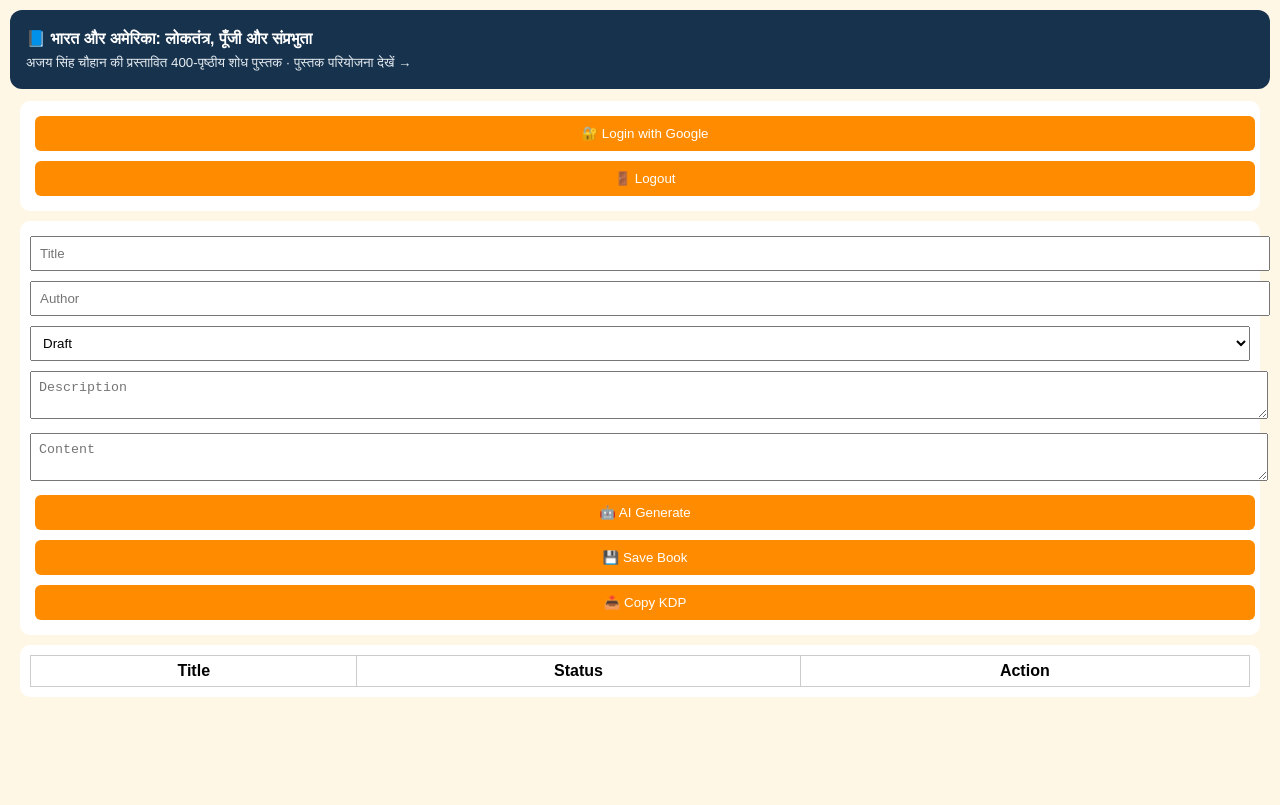
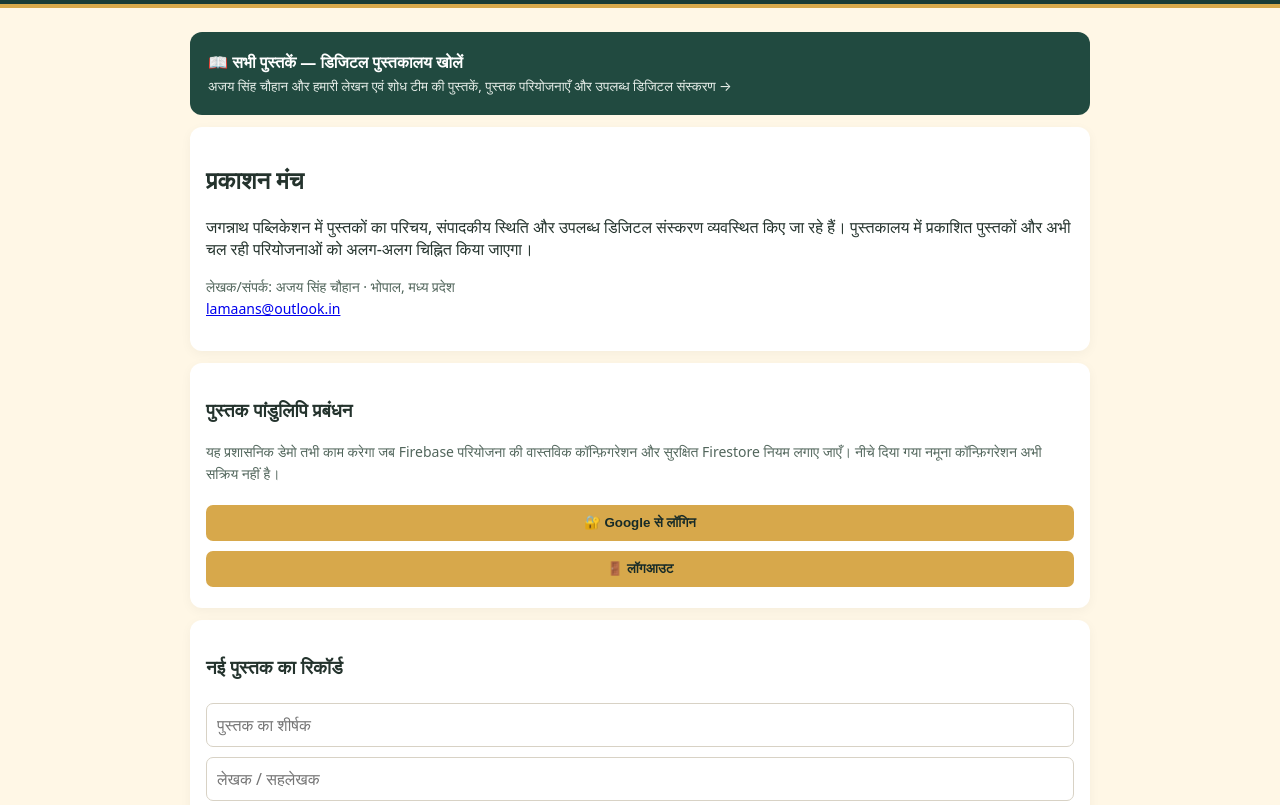
Before and after one commit to ajaysingh132/shreejagnnath-publication-, a plain HTML site: page index.html in a window 1280 px wide. Shown: the part 66-871 px from the top of the page. Before the commit the page ends 800 px from the top, so only its background shows below. Drawn offline with Linux system fonts and the light colour scheme; no server answers.

Commit message:
Link publisher homepage to the shared digital book library

```diff
--- a/index.html
+++ b/index.html
@@ -3,63 +3,69 @@
 <head>
 <meta charset="UTF-8">
 <meta name="viewport" content="width=device-width, initial-scale=1.0">
-<title>Jagannath Publishing Pro</title>
+<meta name="description" content="जगन्नाथ पब्लिकेशन, भोपाल का डिजिटल प्रकाशन मंच और पुस्तकालय।">
+<title>जगन्नाथ पब्लिकेशन | डिजिटल पुस्तकालय</title>
 <style>
-body{font-family:sans-serif;margin:0;background:#fff7e6}
-.header{background:#ff8c00;color:#fff;padding:15px;text-align:center;font-size:20px}
-.container{padding:10px}
-.card{background:#fff;padding:10px;margin:10px;border-radius:10px}
-button{padding:10px;margin:5px;border:none;border-radius:6px;background:#ff8c00;color:#fff;width:100%}
-input,textarea,select{width:100%;padding:8px;margin:5px 0}
-table{width:100%;border-collapse:collapse}
-td,th{border:1px solid #ccc;padding:6px;text-align:center}
-.book-link{display:block;background:#17324d;color:#fff;text-decoration:none;padding:16px;border-radius:12px;margin:12px 0;font-weight:bold;line-height:1.6}
-.book-link small{display:block;color:#e7edf2;font-weight:normal}
+body{font-family:system-ui,-apple-system,sans-serif;margin:0;background:#fff7e6;color:#24332d}
+.header{background:#183b36;color:#fff;padding:20px 15px;text-align:center;font-size:22px;font-weight:750;border-bottom:4px solid #d7a84b}
+.container{max-width:900px;margin:auto;padding:12px}
+.card{background:#fff;padding:16px;margin:12px 0;border-radius:12px;box-shadow:0 3px 12px #0000000b}
+button{padding:10px;margin:5px 0;border:none;border-radius:7px;background:#d7a84b;color:#172b28;font-weight:700;width:100%;cursor:pointer}
+input,textarea,select{width:100%;padding:10px;margin:5px 0;border:1px solid #d8d2c5;border-radius:7px;box-sizing:border-box;font:inherit}
+table{width:100%;border-collapse:collapse;overflow-wrap:anywhere}td,th{border:1px solid #ddd6c8;padding:7px;text-align:left}
+.library-link{display:block;background:#214a40;color:#fff;text-decoration:none;padding:18px;border-radius:12px;margin:12px 0;font-weight:bold;line-height:1.6}
+.library-link small{display:block;color:#e7eee9;font-weight:normal}
+.note{color:#52665c;font-size:14px;line-height:1.6}
 </style>
 <script src="https://www.gstatic.com/firebasejs/10.12.0/firebase-app-compat.js"></script>
 <script src="https://www.gstatic.com/firebasejs/10.12.0/firebase-auth-compat.js"></script>
 <script src="https://www.gstatic.com/firebasejs/10.12.0/firebase-firestore-compat.js"></script>
 </head>
 <body>
-<div class="header">📚 Jagannath Publishing Pro</div>
+<div class="header">📚 जगन्नाथ पब्लिकेशन · भोपाल</div>
 <div class="container">
-
-<a class="book-link" href="./bharat-america-democracy-capitalism-sovereignty.html">
-📘 भारत और अमेरिका: लोकतंत्र, पूँजी और संप्रभुता
-<small>अजय सिंह चौहान की प्रस्तावित 400-पृष्ठीय शोध पुस्तक · पुस्तक परियोजना देखें →</small>
-</a>
-
+<a class="library-link" href="./books.html">📖 सभी पुस्तकें — डिजिटल पुस्तकालय खोलें
+<small>अजय सिंह चौहान और हमारी लेखन एवं शोध टीम की पुस्तकें, पुस्तक परियोजनाएँ और उपलब्ध डिजिटल संस्करण →</small></a>
 <div class="card">
-<button onclick="login()">🔐 Login with Google</button>
-<button onclick="logout()">🚪 Logout</button>
+<h2>प्रकाशन मंच</h2>
+<p>जगन्नाथ पब्लिकेशन में पुस्तकों का परिचय, संपादकीय स्थिति और उपलब्ध डिजिटल संस्करण व्यवस्थित किए जा रहे हैं। पुस्तकालय में प्रकाशित पुस्तकों और अभी चल रही परियोजनाओं को अलग-अलग चिह्नित किया जाएगा।</p>
+<p class="note">लेखक/संपर्क: अजय सिंह चौहान · भोपाल, मध्य प्रदेश<br><a href="mailto:lamaans@outlook.in">lamaans@outlook.in</a></p>
 </div>
 <div class="card">
-<input id="title" placeholder="Title">
-<input id="author" placeholder="Author">
-<select id="status"><option>Draft</option><option>Ready</option><option>Published</option></select>
-<textarea id="description" placeholder="Description"></textarea>
-<textarea id="editor" placeholder="Content"></textarea>
-<button onclick="runAI()">🤖 AI Generate</button>
-<button onclick="saveBook()">💾 Save Book</button>
-<button onclick="copyKDP()">📤 Copy KDP</button>
+<h3>पुस्तक पांडुलिपि प्रबंधन</h3>
+<p class="note">यह प्रशासनिक डेमो तभी काम करेगा जब Firebase परियोजना की वास्तविक कॉन्फ़िगरेशन और सुरक्षित Firestore नियम लगाए जाएँ। नीचे दिया गया नमूना कॉन्फ़िगरेशन अभी सक्रिय नहीं है।</p>
+<button onclick="login()">🔐 Google से लॉगिन</button>
+<button onclick="logout()">🚪 लॉगआउट</button>
 </div>
 <div class="card">
-<table><thead><tr><th>Title</th><th>Status</th><th>Action</th></tr></thead><tbody id="table"></tbody></table>
+<h3>नई पुस्तक का रिकॉर्ड</h3>
+<input id="title" placeholder="पुस्तक का शीर्षक">
+<input id="author" placeholder="लेखक / सहलेखक">
+<select id="status"><option>Draft</option><option>Ready</option><option>Published</option></select>
+<textarea id="description" placeholder="पुस्तक का परिचय"></textarea>
+<textarea id="editor" placeholder="पांडुलिपि सामग्री"></textarea>
+<button onclick="runAI()">शीर्षक और प्रारंभिक पाठ तैयार करें</button>
+<button onclick="saveBook()">पुस्तक रिकॉर्ड सहेजें</button>
+<button onclick="copyKDP()">प्रकाशन विवरण कॉपी करें</button>
+</div>
+<div class="card">
+<h3>पांडुलिपि रिकॉर्ड</h3>
+<table><thead><tr><th>शीर्षक</th><th>स्थिति</th><th>कार्य</th></tr></thead><tbody id="table"></tbody></table>
 </div>
 </div>
 <script>
-const firebaseConfig = {apiKey:"YOUR_KEY",authDomain:"YOUR_DOMAIN",projectId:"YOUR_PROJECT_ID"};
-firebase.initializeApp(firebaseConfig);
-const auth=firebase.auth();const db=firebase.firestore();let books=[];
-function login(){const provider=new firebase.auth.GoogleAuthProvider();auth.signInWithPopup(provider);}
-function logout(){auth.signOut();}
-async function saveBook(){await db.collection("books").add({title:title.value,author:author.value,status:status.value,description:description.value,content:editor.value,created:Date.now()});}
-function loadBooks(){db.collection("books").onSnapshot(snap=>{books=[];snap.forEach(doc=>books.push({...doc.data(),id:doc.id}));render();});}
-function render(){let html="";books.forEach(b=>{html+=`<tr><td>${b.title}</td><td>${b.status}</td><td><button onclick="del('${b.id}')">Delete</button></td></tr>`;});table.innerHTML=html;}
-function del(id){db.collection("books").doc(id).delete();}
-function runAI(){let d=description.value;title.value=d.split(" ").slice(0,5).join(" ");editor.value="📘 "+title.value+"\n\n"+d;}
-function copyKDP(){let txt=`Title: ${title.value}\nAuthor: ${author.value}\n\nDescription:\n${description.value}\n\nContent:\n${editor.value}`;navigator.clipboard.writeText(txt);alert("Copied for KDP");}
-auth.onAuthStateChanged(user=>{if(user){loadBooks();}});
+const firebaseConfig={apiKey:"YOUR_KEY",authDomain:"YOUR_DOMAIN",projectId:"YOUR_PROJECT_ID"};
+let auth=null,db=null,books=[];
+try{if(firebase&&firebaseConfig.apiKey!=="YOUR_KEY"){firebase.initializeApp(firebaseConfig);auth=firebase.auth();db=firebase.firestore();}}catch(e){console.warn("Firebase configuration is not active yet.");}
+function login(){if(!auth){alert("Firebase की वास्तविक कॉन्फ़िगरेशन अभी जोड़ी नहीं गई है।");return;}const provider=new firebase.auth.GoogleAuthProvider();auth.signInWithPopup(provider);}
+function logout(){if(auth)auth.signOut();else alert("लॉगिन प्रणाली अभी सक्रिय नहीं है।");}
+async function saveBook(){if(!db){alert("रिकॉर्ड सहेजने के लिए पहले Firebase कॉन्फ़िगरेशन और सुरक्षित नियम जोड़ने होंगे।");return;}try{await db.collection("books").add({title:document.getElementById("title").value,author:document.getElementById("author").value,status:document.getElementById("status").value,description:document.getElementById("description").value,content:document.getElementById("editor").value,created:Date.now()});}catch(e){alert("रिकॉर्ड सहेजा नहीं जा सका। Firebase नियम और लॉगिन जाँचें।");}}
+function loadBooks(){if(!db)return;db.collection("books").onSnapshot(snap=>{books=[];snap.forEach(doc=>books.push({...doc.data(),id:doc.id}));render();});}
+function render(){const tbody=document.getElementById("table");tbody.replaceChildren();books.forEach(b=>{const tr=document.createElement("tr");[b.title,b.status].forEach(v=>{const td=document.createElement("td");td.textContent=v||"";tr.appendChild(td);});const td=document.createElement("td");const btn=document.createElement("button");btn.textContent="Delete";btn.onclick=()=>del(b.id);td.appendChild(btn);tr.appendChild(td);tbody.appendChild(tr);});}
+async function del(id){if(db&&confirm("क्या यह रिकॉर्ड हटाना है?"))await db.collection("books").doc(id).delete();}
+function runAI(){const d=document.getElementById("description").value;document.getElementById("title").value=d.split(/\s+/).slice(0,5).join(" ");document.getElementById("editor").value="📘 "+document.getElementById("title").value+"\n\n"+d;}
+function copyKDP(){const txt="Title: "+document.getElementById("title").value+"\nAuthor: "+document.getElementById("author").value+"\n\nDescription:\n"+document.getElementById("description").value+"\n\nContent:\n"+document.getElementById("editor").value;if(navigator.clipboard&&navigator.clipboard.writeText)navigator.clipboard.writeText(txt).then(()=>alert("प्रकाशन विवरण कॉपी हुआ।")).catch(()=>alert(txt));else alert(txt);}
+if(auth)auth.onAuthStateChanged(user=>{if(user)loadBooks();});
 </script>
 </body>
 </html>
```
